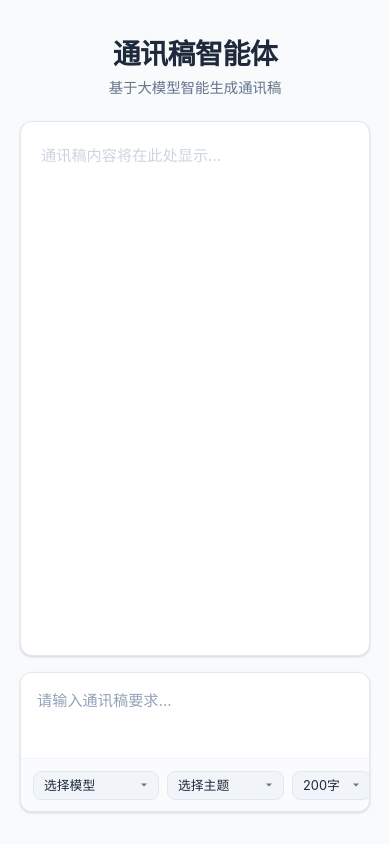
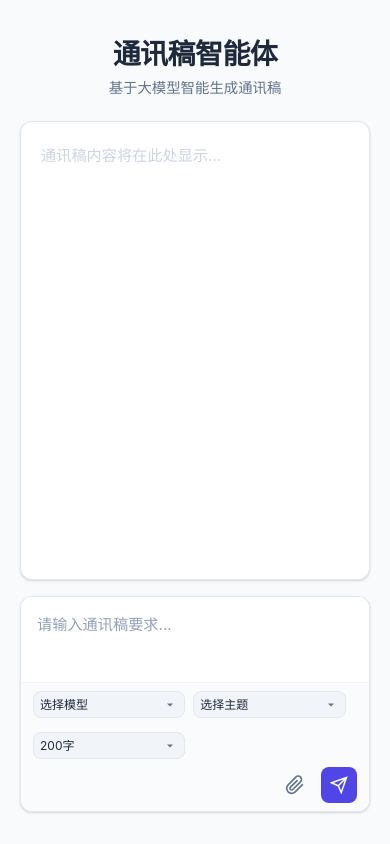
Before and after one commit to mightoon/smart-press-release, a Flask app: page / in a window 390 px wide. Run offline with Flask 3, Linux system fonts and the light colour scheme.

Commit message:
modify layout on smart phone

```diff
--- a/config.json
+++ b/config.json
@@ -6,7 +6,7 @@
       "type": "public",
       "model": "deepseek-chat",
       "url": "https://api.deepseek.com/v1",
-      "api_key": "c2stNGQxxxxxxxx",
+      "api_key": "c2stNGQxNThjZDA1MWNlNDkxNTlmYmE3NjkxNjgxYWY5NzU=",
       "preset": "deepseek"
     },
     {
--- a/static/css/style.css
+++ b/static/css/style.css
@@ -36,6 +36,85 @@ body {
   flex-direction: column;
   height: 100vh;
   overflow: hidden;
+}
+
+/* Mobile: allow page scrolling */
+@media (max-width: 768px) {
+  body {
+    height: auto;
+    min-height: 100vh;
+    overflow: auto;
+  }
+
+  .app-container {
+    height: auto;
+    min-height: 100vh;
+    overflow: visible;
+  }
+
+  .output-wrapper {
+    flex: none;
+    height: 50vh;
+  }
+
+  .output-area {
+    flex: none;
+    height: 50vh;
+  }
+
+  .input-toolbar {
+    flex-wrap: wrap;
+    gap: 8px;
+  }
+
+  .toolbar-left {
+    flex: 0 0 100%;
+    display: flex;
+    flex-wrap: wrap;
+    gap: 6px;
+  }
+
+  #modelSelect, #typeSelect {
+    width: 47%;
+    flex: none;
+    font-size: 0.75rem;
+    padding: 5px 20px 5px 6px;
+    box-sizing: border-box;
+  }
+
+  #wordCountSelect {
+    width: 47%;
+    flex: none;
+    font-size: 0.75rem;
+    padding: 5px 20px 5px 6px;
+    margin-top: 6px;
+    box-sizing: border-box;
+  }
+
+  .custom-word-input {
+    width: 55px;
+    flex: none;
+    font-size: 0.75rem;
+    margin-top: 6px;
+    box-sizing: border-box;
+  }
+
+  .toolbar-right {
+    flex: 0 0 auto;
+    margin-left: auto;
+  }
+
+  .app-header {
+    padding: 16px 0 12px;
+  }
+
+  .app-header h1 {
+    font-size: 1.3rem;
+  }
+
+  .app-header p {
+    font-size: 0.8rem;
+  }
 }
 
 /* Header */
```
Also changed, not shown: cover_phone.jpg (added).
